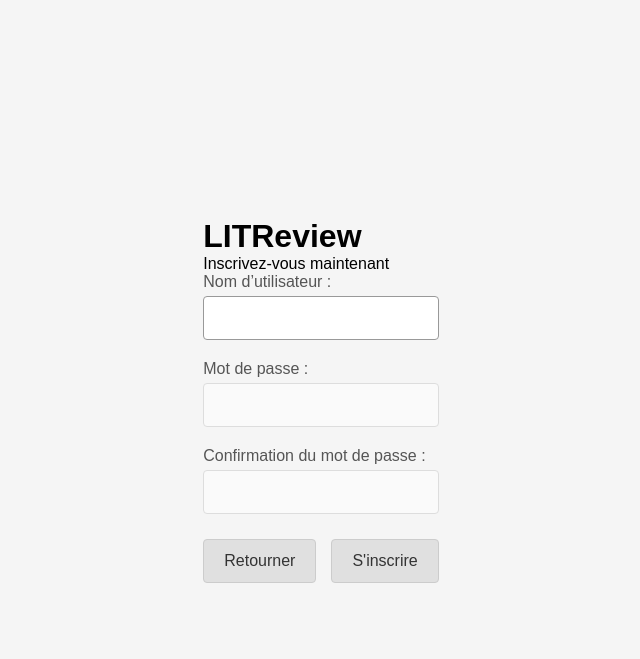
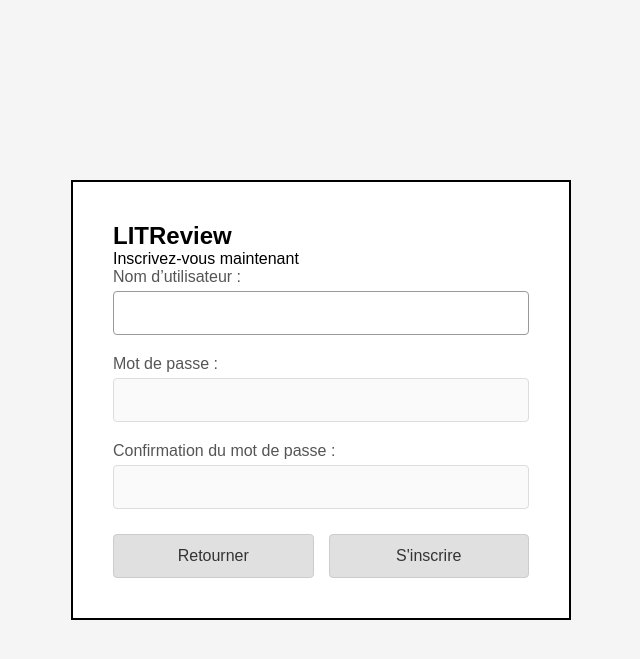
Before and after one commit to Orcchard/OC_Projet9_Critiques_Livres, a Django app: page /signup/ in a window 1280 px wide. Shown: the top 659 px of the page, without its empty margins (319-959 px from the left). Run offline with Django 5.2, Linux system fonts and the light colour scheme.

Commit message:
23-02-2026

```diff
--- a/criticsblog/authentication/static/authentication/style.css
+++ b/criticsblog/authentication/static/authentication/style.css
@@ -14,14 +14,29 @@ body {
     padding: 20px;
 }
 
+.container {
+    max-width: 500px;
+    /* Largeur max de la boîte */
+    width: 100%;
+    /* S’adapte aux petits écrans */
+    background-color: white;
+    /* Fond blanc */
+    padding: 40px;
+    /* Espacement intérieur */
+    border: 2px solid black;
+    /* Bordure noire carrée */
+    margin: 0 auto;
+    /* Centre horizontalement */
+}
+
 /* Conteneur principal 2 colonnes */
 .split-container {
     display: flex;
-    width: 900px;
+    width: 800px;
     max-width: 100%;
     background-color: white;
     border-radius: 8px;
-    box-shadow: 0 4px 12px rgba(0, 0, 0, 0.15);
+    box-shadow: 0 4px 12px rgba(1, 0, 0, 0.15);
     overflow: hidden;
 }
 
--- a/criticsblog/authentication/templates/authentication/signup.html
+++ b/criticsblog/authentication/templates/authentication/signup.html
@@ -10,7 +10,8 @@
 
 <body>
     <div class="container">
-        <h1>LITReview</h1>
+        <h2>LITReview</h2>
+
         <p class="subtitle">Inscrivez-vous maintenant</p>
 
         <form method="post">
```
